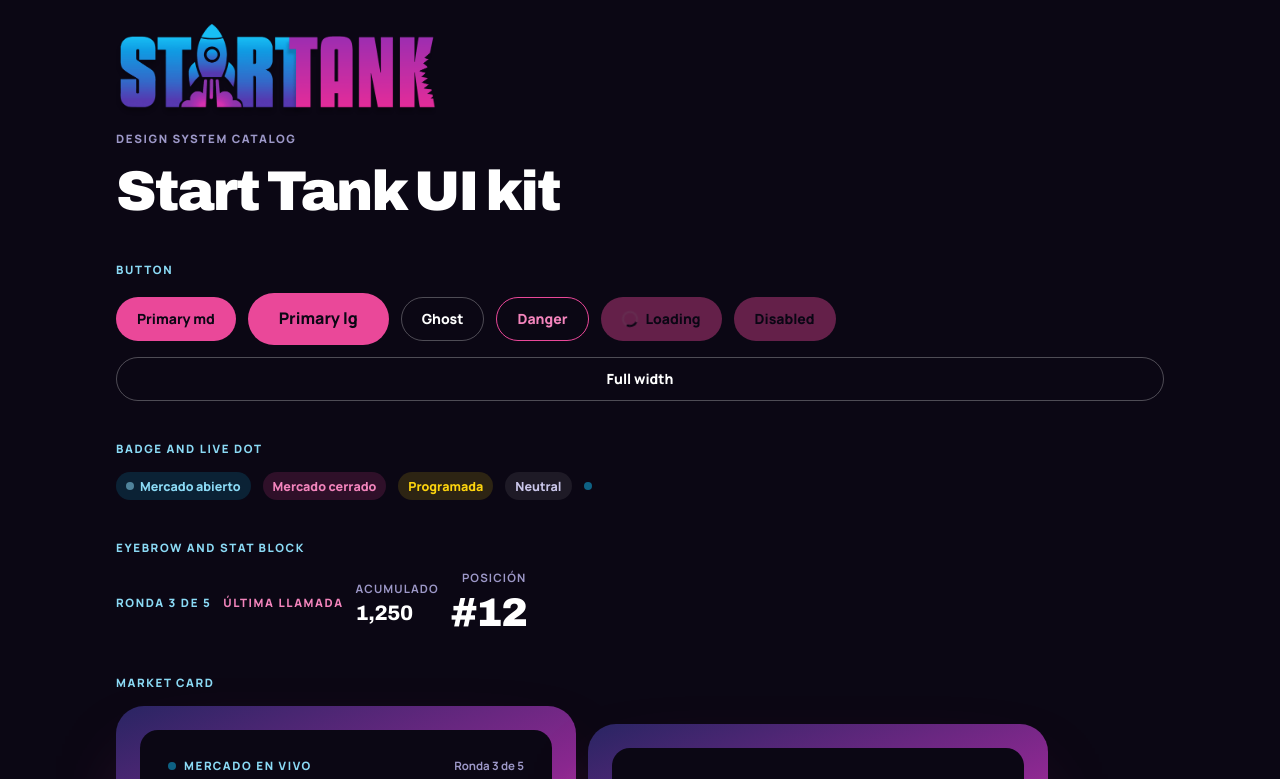
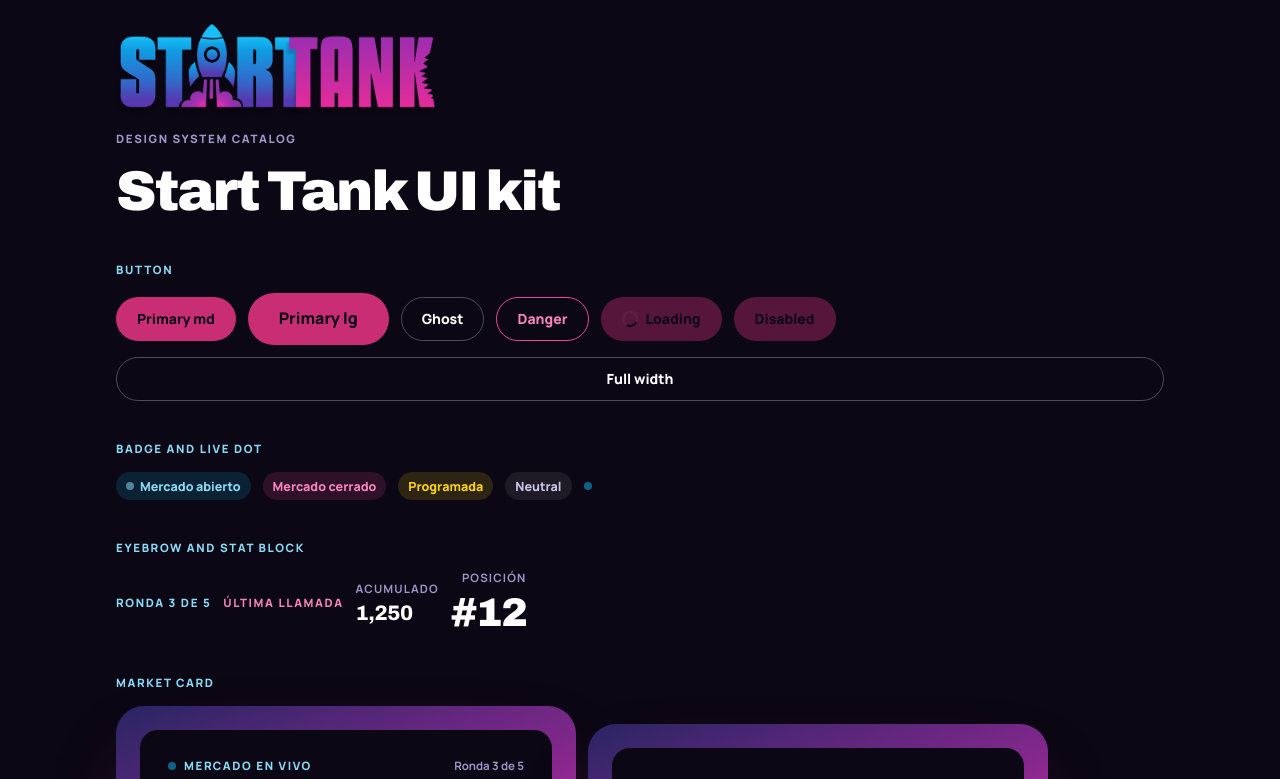
Before and after one commit to hultprize-uni/start-tank-app, a Next.js app: page /design in a window 1280 px wide. Shown: the top 779 px of the page. Built offline with nearby package versions, Linux system fonts and the light colour scheme.

Commit message:
fix(ui): darken primary button background for text contrast

```diff
--- a/src/shared/ui/Button/Button.module.css
+++ b/src/shared/ui/Button/Button.module.css
@@ -44,12 +44,12 @@
 
 /* El texto oscuro sobre el acento alcanza 5.5:1; el blanco no alcanza 4.5:1. */
 .primary {
-  background: var(--accent);
+  background: #c92e75;
   color: var(--bg-page);
 }
 
 .primary:hover:not(:disabled) {
-  background: var(--st-pink-hot);
+  background: #b02766;
 }
 
 .ghost {
```
